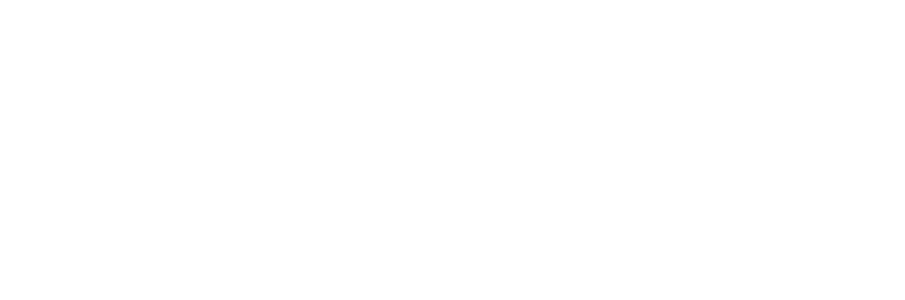
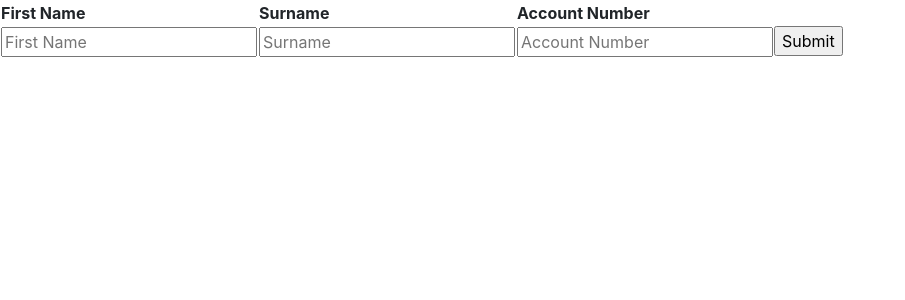
Before and after one commit to Tony308/QA-Cinema-Vue, a Vue app: page /#/add-account in a window 1280 px wide. Shown: the top 300 px of the page, without its empty margins (0-905 px from the left). Built offline with nearby package versions, Linux system fonts and the light colour scheme.

Commit message:
added navbar links. added create account simple page

```diff
--- a/package.json
+++ b/package.json
@@ -13,6 +13,7 @@
     "build": "node build/build.js"
   },
   "dependencies": {
+    "axios": "^0.18.0",
     "bootstrap-vue": "^2.0.0-rc.11",
     "vue": "^2.5.2",
     "vue-router": "^3.0.1"
--- /dev/null
+++ b/src/components/AddAccount.vue
@@ -0,0 +1,67 @@
+<template>
+  <div id="post-account">
+    <nav/>
+    <table>
+      <thead>
+      <th>First Name</th> <th> Surname </th> <th>Account Number </th>
+      </thead>
+      <tr>
+        <form method="get">
+        </form>
+        <td><input v-model="firstName" placeholder="First Name" alt="First Name"></td>
+        <td><input v-model="Surname" placeholder="Surname" alt="Surname"/></td>
+        <td><input v-model="accNumber" placeholder="Account Number" alt="Account Number"/></td>
+          <input type="submit" v-on:click="createAccount"/>
+      </tr>
+
+    </table>
+  </div>
+</template>
+
+<script>
+import axios from 'axios'
+export default {
+  name: 'AddAccount',
+  data: function () {
+    return {
+      items: [],
+      firstName: '',
+      Surname: '',
+      accNumber: ''
+    }
+  },
+  methods: {
+    getAccounts () {
+      axios.get('localhost:PORT/PATH')
+        .then(function (response) {
+          this.items = response.data
+          // handle success
+          console.log(response)
+        })
+        .catch(function (error) {
+          // handle error
+          console.log(error)
+        })
+    },
+    createAccount () {
+      axios.post('localhost:PORT/PATH', {
+        firstname: this.firstName,
+        surname: this.Surname,
+        accountNumber: this.accNumber
+      })
+        .then(function (response) {
+          console.log(response)
+        })
+        .catch(function (error) {
+          console.log(error)
+        })
+    }
+  },
+  mounted: function () {
+    // this.getAccounts()
+  }
+}
+</script>
+<style scoped>
+
+</style>
--- a/src/components/Navigation.vue
+++ b/src/components/Navigation.vue
@@ -1,18 +1,21 @@
 <template>
   <nav class="navbar navbar-expand-lg navbar-light bg-light">
-    <a class="navbar-brand" href="#">Navbar</a>
+    <a class="navbar-brand" >LOGO</a>
     <button class="navbar-toggler" type="button" data-toggle="collapse" data-target="#navbarSupportedContent" aria-controls="navbarSupportedContent" aria-expanded="false" aria-label="Toggle navigation">
       <span class="navbar-toggler-icon"></span>
     </button>
     <div class="collapse navbar-collapse" id="navbarSupportedContent">
       <ul class="navbar-nav mr-auto">
         <li class="nav-item active">
-          <router-link to="/homepage" replace>
-            <a class="nav-link" href="#">Home <span class="sr-only">(current)</span></a>
+          <router-link class="nav-link" to="/" replace>
+           Home <span class="sr-only">(current)</span>
           </router-link>
         </li>
         <li class="nav-item">
-          <a class="nav-link" href="#">Link</a>
+          <router-link class="nav-link" to="/add-account" replace>
+            Add Account
+          </router-link>
+
         </li>
         <li class="nav-item dropdown">
           <a class="nav-link dropdown-toggle" href="#" id="navbarDropdown" role="button" data-toggle="dropdown" aria-haspopup="true" aria-expanded="false">
@@ -32,8 +35,6 @@
 </template>
 
 <script>
-import 'bootstrap/dist/css/bootstrap.css'
-import 'bootstrap-vue/dist/bootstrap-vue.css'
 export default {
   name: 'Navigation'
 }
--- a/src/router/index.js
+++ b/src/router/index.js
@@ -1,7 +1,8 @@
 import Vue from 'vue'
 import Router from 'vue-router'
-import homepage from '../components/Homepage'
-// import navigation from '../components/Navigation'
+
+import homepage from '@/components/Homepage'
+import addAccount from '@/components/AddAccount.vue'
 
 // import BootstrapVue from 'bootstrap-vue'
 //
@@ -13,6 +14,11 @@
       path: '/',
       name: 'homepage',
       component: homepage
+    },
+    {
+      path: '/add-account',
+      name: 'createAccount',
+      component: addAccount
     }
   ]
 })
```
Also changed, not shown: 2 other files (tests, documents, lock files or other folders).
